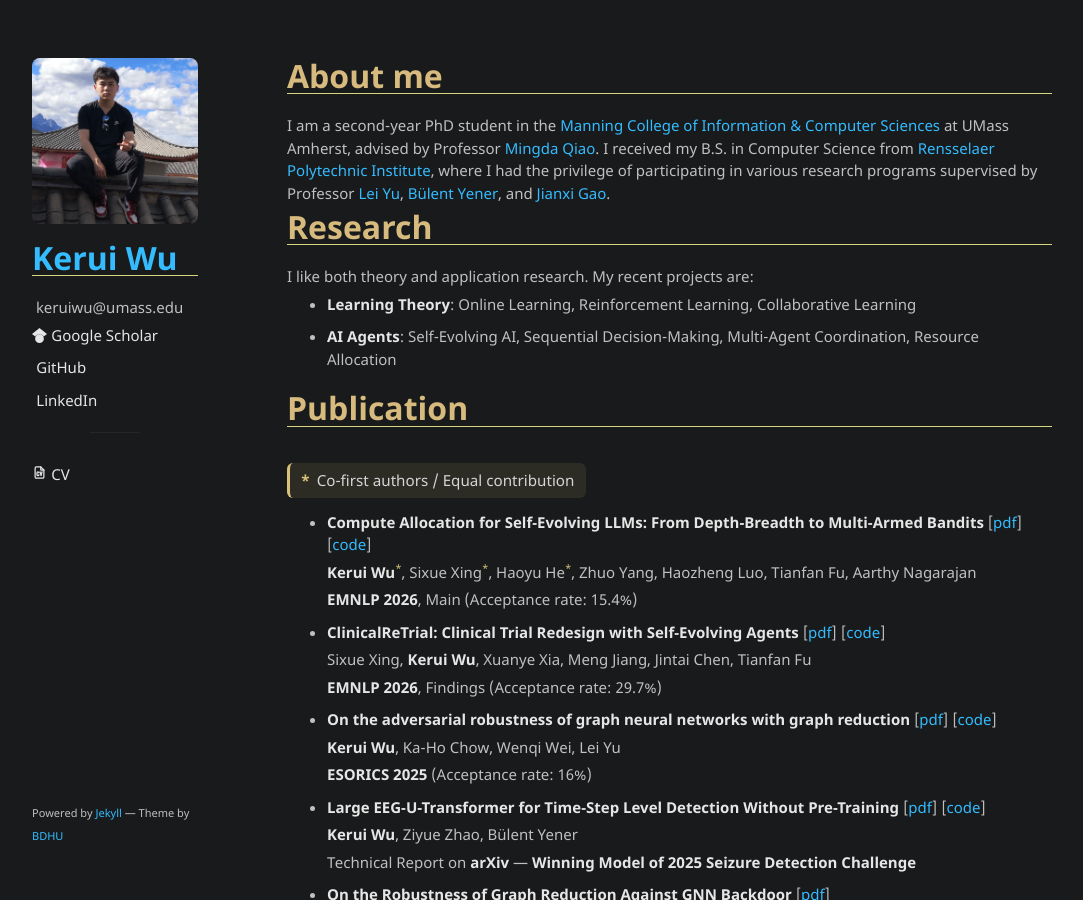
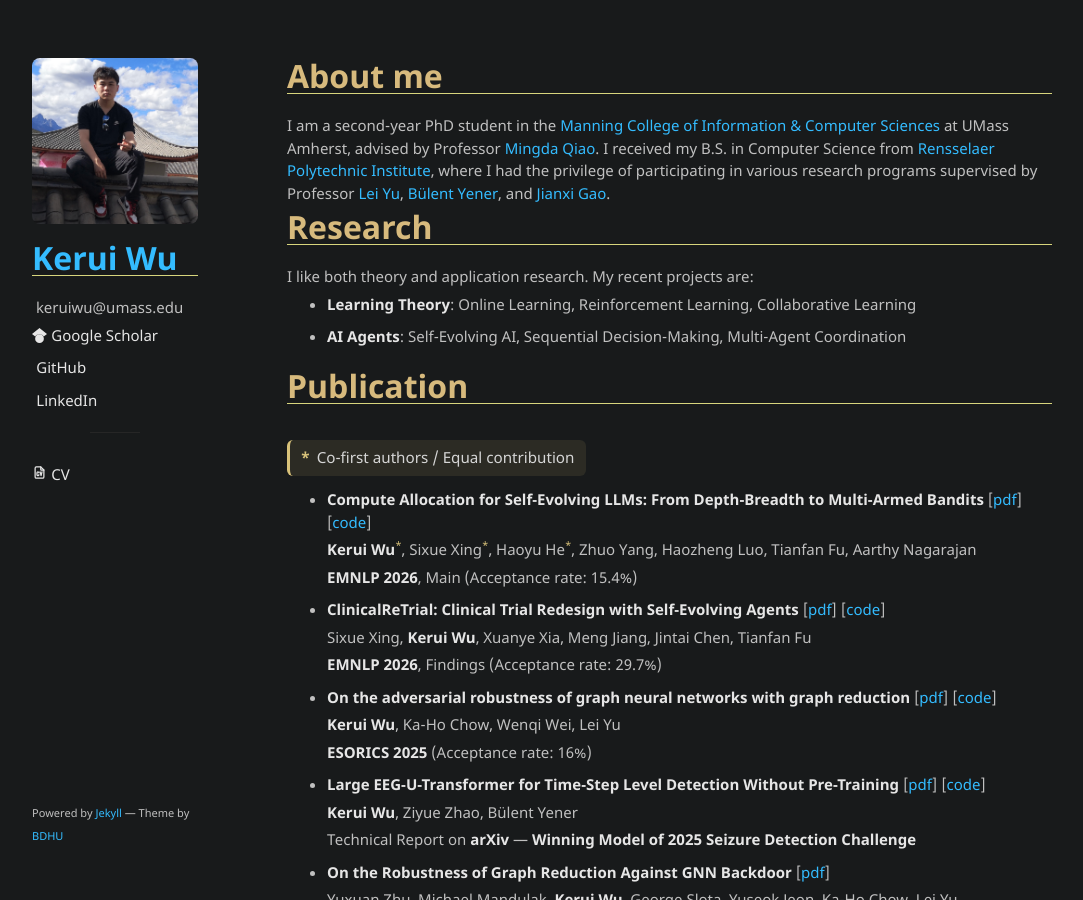
Before and after one commit to keruiwu/keruiwu.github.io, a Jekyll site: the page built from index.md, in a window 1280 px wide and 900 px high. Shown: the whole window, without its empty margins (98-1181 px from the left). Built offline with Jekyll 4.4.1, drawn with Linux system fonts in a browser that asks for light colours.

Commit message:
Update index.md

```diff
--- a/index.md
+++ b/index.md
@@ -9,7 +9,7 @@ I am a second-year PhD student in the [Manning College of Information & Computer
 I like both theory and application research. My recent projects are:
 
 * **Learning Theory**: Online Learning, Reinforcement Learning, Collaborative Learning
-* **AI Agents**: Self-Evolving AI, Sequential Decision-Making, Multi-Agent Coordination, Resource Allocation
+* **AI Agents**: Self-Evolving AI, Sequential Decision-Making, Multi-Agent Coordination
 
 # Publication
 
```
